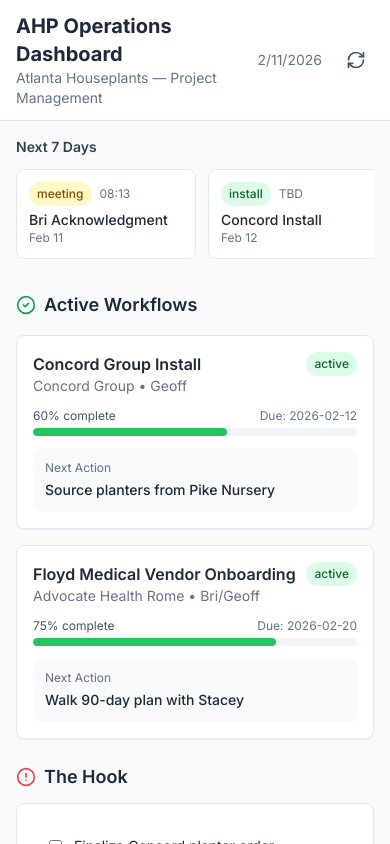
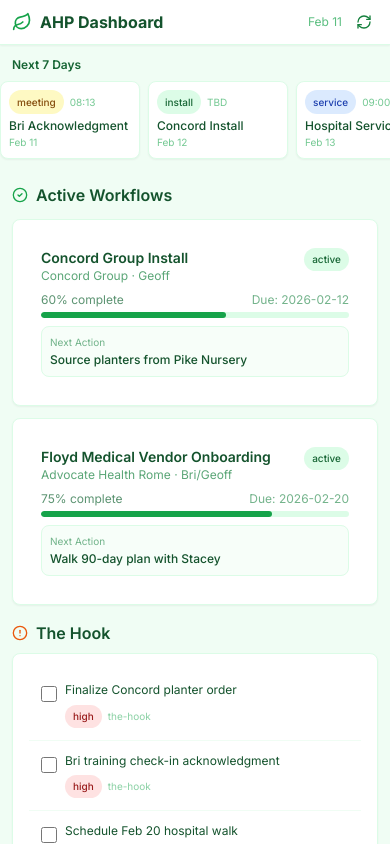
Before and after one commit to sarah-ahp/ahp-operations-dashboard, a Next.js app: page / in a window 390 px wide. Shown: the top 844 px of the page. Built offline with nearby package versions, Linux system fonts and the light colour scheme.

Commit message:
Mobile-responsive design + AHP green theme

```diff
--- a/app/globals.css
+++ b/app/globals.css
@@ -3,8 +3,8 @@
 @tailwind utilities;
 
 :root {
-  --foreground-rgb: 30, 41, 59;
-  --background-rgb: 248, 250, 252;
+  --foreground-rgb: 20, 83, 45;
+  --background-rgb: 240, 253, 244;
 }
 
 body {
@@ -14,7 +14,7 @@ body {
 
 @layer components {
   .card {
-    @apply bg-white rounded-lg shadow-sm border border-slate-200 p-4;
+    @apply bg-white rounded-lg shadow-sm border border-green-100 p-4;
   }
 
   .badge {
@@ -22,22 +22,32 @@ body {
   }
 
   .badge-green {
-    @apply badge bg-green-100 text-green-800;
+    @apply badge bg-green-100 text-green-800 border border-green-200;
   }
 
   .badge-yellow {
-    @apply badge bg-yellow-100 text-yellow-800;
+    @apply badge bg-yellow-100 text-yellow-800 border border-yellow-200;
   }
 
   .badge-red {
-    @apply badge bg-red-100 text-red-800;
+    @apply badge bg-red-100 text-red-800 border border-red-200;
   }
 
   .badge-blue {
-    @apply badge bg-blue-100 text-blue-800;
+    @apply badge bg-blue-100 text-blue-800 border border-blue-200;
   }
 
   .badge-gray {
-    @apply badge bg-gray-100 text-gray-800;
+    @apply badge bg-gray-100 text-gray-800 border border-gray-200;
   }
 }
+
+/* Mobile optimizations */
+@media (max-width: 640px) {
+  .calendar-strip {
+    @apply snap-x snap-mandatory;
+  }
+  .calendar-strip > * {
+    @apply snap-start;
+  }
+}
--- a/app/page.tsx
+++ b/app/page.tsx
@@ -1,91 +1,94 @@
 'use client';
 
-import { RefreshCw, CheckCircle2, Clock, AlertCircle } from 'lucide-react';
+import { RefreshCw, CheckCircle2, Clock, AlertCircle, Leaf } from 'lucide-react';
 import { Card, CardHeader, CardTitle, CardContent } from '@/components/ui/card';
 import { Badge } from '@/components/ui/badge';
 import { workflows, hookItems, activities, calendarEvents } from '@/lib/data';
 
 export default function Dashboard() {
   return (
-    <div className="min-h-screen bg-slate-50">
+    <div className="min-h-screen bg-green-50/50">
       {/* Header */}
-      <header className="bg-white border-b border-slate-200 px-4 py-3 sticky top-0 z-10">
+      <header className="bg-white border-b border-green-100 px-3 py-2 sm:px-4 sm:py-3 sticky top-0 z-10 shadow-sm">
         <div className="max-w-7xl mx-auto flex items-center justify-between">
-          <div>
-            <h1 className="text-xl font-bold text-slate-800">AHP Operations Dashboard</h1>
-            <p className="text-sm text-slate-500">Atlanta Houseplants — Project Management</p>
+          <div className="flex items-center gap-2">
+            <Leaf className="w-5 h-5 sm:w-6 sm:h-6 text-green-600" />
+            <div>
+              <h1 className="text-base sm:text-xl font-bold text-green-900">AHP Dashboard</h1>
+              <p className="hidden sm:block text-xs sm:text-sm text-green-600/70">Atlanta Houseplants Operations</p>
+            </div>
           </div>
-          <div className="flex items-center gap-4">
-            <span className="text-sm text-slate-500">{new Date().toLocaleDateString()}</span>
-            <button className="p-2 hover:bg-slate-100 rounded-lg">
-              <RefreshCw className="w-5 h-5 text-slate-600" />
+          <div className="flex items-center gap-2 sm:gap-4">
+            <span className="text-xs sm:text-sm text-green-600/70">{new Date().toLocaleDateString(undefined, {month: 'short', day: 'numeric'})}</span>
+            <button className="p-1.5 sm:p-2 hover:bg-green-50 rounded-lg transition-colors">
+              <RefreshCw className="w-4 h-4 sm:w-5 sm:h-5 text-green-700" />
             </button>
           </div>
         </div>
       </header>
 
-      <main className="max-w-7xl mx-auto p-4">
-        {/* Calendar Strip */}
-        <div className="mb-6">
-          <h2 className="text-sm font-semibold text-slate-700 mb-3">Next 7 Days</h2>
-          <div className="flex gap-3 overflow-x-auto pb-2">
+      <main className="max-w-7xl mx-auto p-3 sm:p-4">
+        {/* Calendar Strip - Mobile Optimized */}
+        <div className="mb-4 sm:mb-6">
+          <h2 className="text-xs sm:text-sm font-semibold text-green-800 mb-2 sm:mb-3">Next 7 Days</h2>
+          <div className="flex gap-2 sm:gap-3 overflow-x-auto pb-2 -mx-3 px-3 sm:mx-0 sm:px-0 calendar-strip">
             {calendarEvents.map((event) => (
-              <div key={event.id} className="flex-shrink-0 bg-white border border-slate-200 rounded-lg p-3 min-w-[180px]">
-                <div className="flex items-center gap-2 mb-1">
+              <div key={event.id} className="flex-shrink-0 bg-white border border-green-100 rounded-lg p-2 sm:p-3 min-w-[140px] sm:min-w-[180px] shadow-sm">
+                <div className="flex items-center gap-1.5 sm:gap-2 mb-1">
                   <Badge variant={
                     event.type === 'install' ? 'green' :
                     event.type === 'service' ? 'blue' :
                     event.type === 'meeting' ? 'yellow' : 'gray'
                   }>
-                    {event.type}
+                    <span className="text-[10px] sm:text-xs">{event.type}</span>
                   </Badge>
-                  <span className="text-xs text-slate-500">{event.time}</span>
+                  <span className="text-[10px] sm:text-xs text-green-600/60">{event.time}</span>
                 </div>
-                <p className="font-medium text-slate-800 text-sm">{event.title}</p>
-                <p className="text-xs text-slate-500">{event.date}</p>
+                <p className="font-medium text-green-900 text-xs sm:text-sm leading-tight">{event.title}</p>
+                <p className="text-[10px] sm:text-xs text-green-600/60 mt-0.5">{event.date}</p>
               </div>
             ))}
           </div>
         </div>
 
-        <div className="grid grid-cols-1 lg:grid-cols-3 gap-6">
+        <div className="grid grid-cols-1 lg:grid-cols-3 gap-4 sm:gap-6">
           {/* Active Workflows - 2 columns */}
-          <div className="lg:col-span-2 space-y-4">
-            <h2 className="text-lg font-semibold text-slate-800 flex items-center gap-2">
-              <CheckCircle2 className="w-5 h-5 text-green-600" />
+          <div className="lg:col-span-2 space-y-3 sm:space-y-4">
+            <h2 className="text-base sm:text-lg font-semibold text-green-900 flex items-center gap-2">
+              <CheckCircle2 className="w-4 h-4 sm:w-5 sm:h-5 text-green-600" />
               Active Workflows
             </h2>
             {workflows.map((workflow) => (
-              <Card key={workflow.id}>
-                <CardContent>
-                  <div className="flex items-start justify-between mb-3">
-                    <div>
-                      <h3 className="font-semibold text-slate-800">{workflow.name}</h3>
-                      <p className="text-sm text-slate-500">{workflow.client} • {workflow.owner}</p>
+              <Card key={workflow.id} className="border-green-100">
+                <CardContent className="p-3 sm:p-4">
+                  <div className="flex items-start justify-between mb-2 sm:mb-3 gap-2">
+                    <div className="min-w-0 flex-1">
+                      <h3 className="font-semibold text-green-900 text-sm sm:text-base truncate">{workflow.name}</h3>
+                      <p className="text-xs sm:text-sm text-green-700/70 truncate">{workflow.client} · {workflow.owner}</p>
                     </div>
-                    <Badge variant={workflow.status === 'active' ? 'green' : 'yellow'}>
+                    <Badge variant={workflow.status === 'active' ? 'green' : 'yellow'} className="text-[10px] sm:text-xs whitespace-nowrap">
                       {workflow.status}
                     </Badge>
                   </div>
 
                   {/* Progress bar */}
-                  <div className="mb-3">
+                  <div className="mb-2 sm:mb-3">
                     <div className="flex justify-between text-xs mb-1">
-                      <span className="text-slate-600">{workflow.progress}% complete</span>
-                      <span className="text-slate-500">Due: {workflow.deadline}</span>
+                      <span className="text-green-800/70">{workflow.progress}% complete</span>
+                      <span className="text-green-700/60">Due: {workflow.deadline}</span>
                     </div>
-                    <div className="h-2 bg-slate-100 rounded-full overflow-hidden">
+                    <div className="h-1.5 sm:h-2 bg-green-100 rounded-full overflow-hidden">
                       <div
-                        className="h-full bg-green-500 rounded-full"
+                        className="h-full bg-green-600 rounded-full transition-all duration-500"
                         style={{ width: `${workflow.progress}%` }}
                       />
                     </div>
                   </div>
 
                   {/* Next action */}
-                  <div className="bg-slate-50 rounded-lg p-3">
-                    <p className="text-xs text-slate-500 mb-1">Next Action</p>
-                    <p className="text-sm font-medium text-slate-800">{workflow.nextAction}</p>
+                  <div className="bg-green-50/50 rounded-lg p-2 sm:p-3 border border-green-100">
+                    <p className="text-[10px] sm:text-xs text-green-700/60 mb-0.5">Next Action</p>
+                    <p className="text-xs sm:text-sm font-medium text-green-900">{workflow.nextAction}</p>
                   </div>
                 </CardContent>
               </Card>
@@ -93,32 +96,32 @@ export default function Dashboard() {
           </div>
 
           {/* Sidebar - 1 column */}
-          <div className="space-y-6">
+          <div className="space-y-4 sm:space-y-6">
             {/* The Hook */}
             <div>
-              <h2 className="text-lg font-semibold text-slate-800 flex items-center gap-2 mb-3">
-                <AlertCircle className="w-5 h-5 text-red-500" />
+              <h2 className="text-base sm:text-lg font-semibold text-green-900 flex items-center gap-2 mb-2 sm:mb-3">
+                <AlertCircle className="w-4 h-4 sm:w-5 sm:h-5 text-orange-600" />
                 The Hook
               </h2>
-              <Card>
+              <Card className="border-green-100">
                 <CardContent className="p-0">
                   {hookItems.map((item, i) => (
                     <div
                       key={item.id}
-                      className={`p-4 ${i !== hookItems.length - 1 ? 'border-b border-slate-100' : ''}`}
+                      className={`p-3 sm:p-4 ${i !== hookItems.length - 1 ? 'border-b border-green-50' : ''}`}
                     >
-                      <div className="flex items-start gap-3">
-                        <input type="checkbox" className="mt-1 rounded border-slate-300" />
-                        <div className="flex-1">
-                          <p className="text-sm text-slate-800">{item.title}</p>
-                          <div className="flex items-center gap-2 mt-1">
+                      <div className="flex items-start gap-2 sm:gap-3">
+                        <input type="checkbox" className="mt-1 rounded border-green-300 w-4 h-4 cursor-pointer" />
+                        <div className="flex-1 min-w-0">
+                          <p className="text-xs sm:text-sm text-green-900 leading-snug">{item.title}</p>
+                          <div className="flex items-center gap-1.5 sm:gap-2 mt-1.5 flex-wrap">
                             <Badge variant={
                               item.priority === 'high' ? 'red' :
                               item.priority === 'medium' ? 'yellow' : 'gray'
-                            }>
+                            } className="text-[10px] sm:text-xs">
                               {item.priority}
                             </Badge>
-                            <span className="text-xs text-slate-400">{item.source}</span>
+                            <span className="text-[10px] text-green-600/50">{item.source}</span>
                           </div>
                         </div>
                       </div>
@@ -130,25 +133,25 @@ export default function Dashboard() {
 
             {/* Activity Feed */}
             <div>
-              <h2 className="text-lg font-semibold text-slate-800 flex items-center gap-2 mb-3">
-                <Clock className="w-5 h-5 text-blue-500" />
+              <h2 className="text-base sm:text-lg font-semibold text-green-900 flex items-center gap-2 mb-2 sm:mb-3">
+                <Clock className="w-4 h-4 sm:w-5 sm:h-5 text-blue-500" />
                 Activity Feed
               </h2>
-              <Card>
+              <Card className="border-green-100">
                 <CardContent className="p-0">
                   {activities.map((activity, i) => (
                     <div
                       key={activity.id}
-                      className={`p-4 ${i !== activities.length - 1 ? 'border-b border-slate-100' : ''}`}
+                      className={`p-3 sm:p-4 ${i !== activities.length - 1 ? 'border-b border-green-50' : ''}`}
                     >
-                      <div className="flex items-start gap-3">
-                        <div className="w-8 h-8 rounded-full bg-slate-100 flex items-center justify-center text-xs font-medium text-slate-600">
+                      <div className="flex items-start gap-2 sm:gap-3">
+                        <div className="w-6 h-6 sm:w-8 sm:h-8 rounded-full bg-green-100 flex items-center justify-center text-xs font-medium text-green-700 flex-shrink-0">
                           {activity.actor[0]}
                         </div>
-                        <div className="flex-1">
-                          <p className="text-sm font-medium text-slate-800">{activity.action}</p>
-                          <p className="text-xs text-slate-500">{activity.result}</p>
-                          <p className="text-xs text-slate-400 mt-1">{activity.timestamp}</p>
+                        <div className="flex-1 min-w-0">
+                          <p className="text-xs sm:text-sm font-medium text-green-900">{activity.action}</p>
+                          <p className="text-[10px] sm:text-xs text-green-700/70">{activity.result}</p>
+                          <p className="text-[10px] text-green-600/50 mt-0.5">{activity.timestamp}</p>
                         </div>
                       </div>
                     </div>
--- a/tailwind.config.js
+++ b/tailwind.config.js
@@ -9,10 +9,16 @@ module.exports = {
     extend: {
       colors: {
         primary: {
-          DEFAULT: '#16a34a',
-          dark: '#15803d',
+          DEFAULT: '#15803d',
+          dark: '#166534',
           light: '#22c55e',
         },
+        ahp: {
+          green: '#16a34a',
+          dark: '#14532d',
+          light: '#4ade80',
+          sage: '#86efac',
+        }
       },
       fontFamily: {
         sans: ['Inter', 'system-ui', 'sans-serif'],
```
